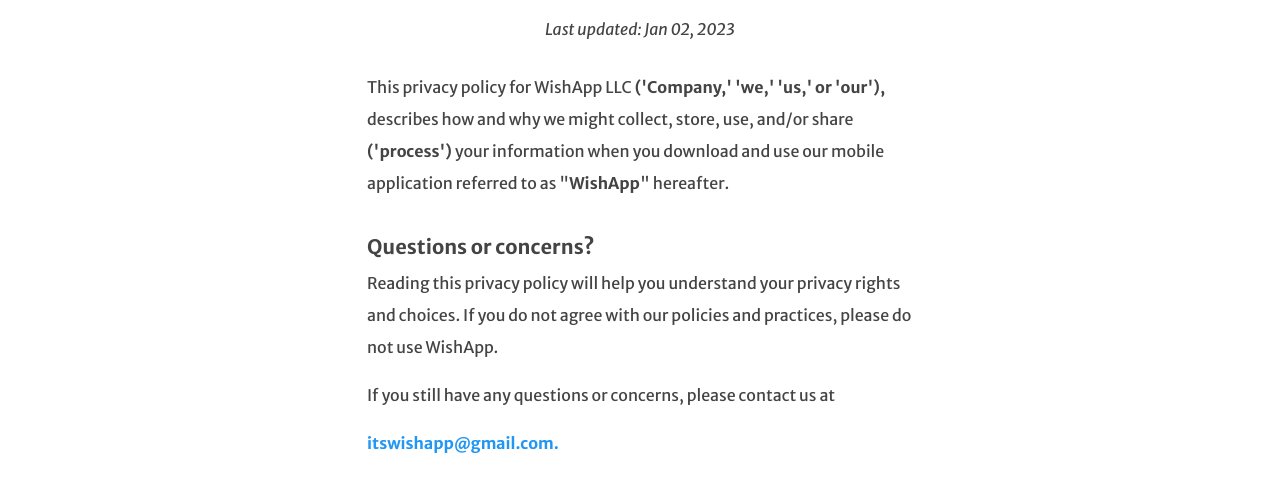
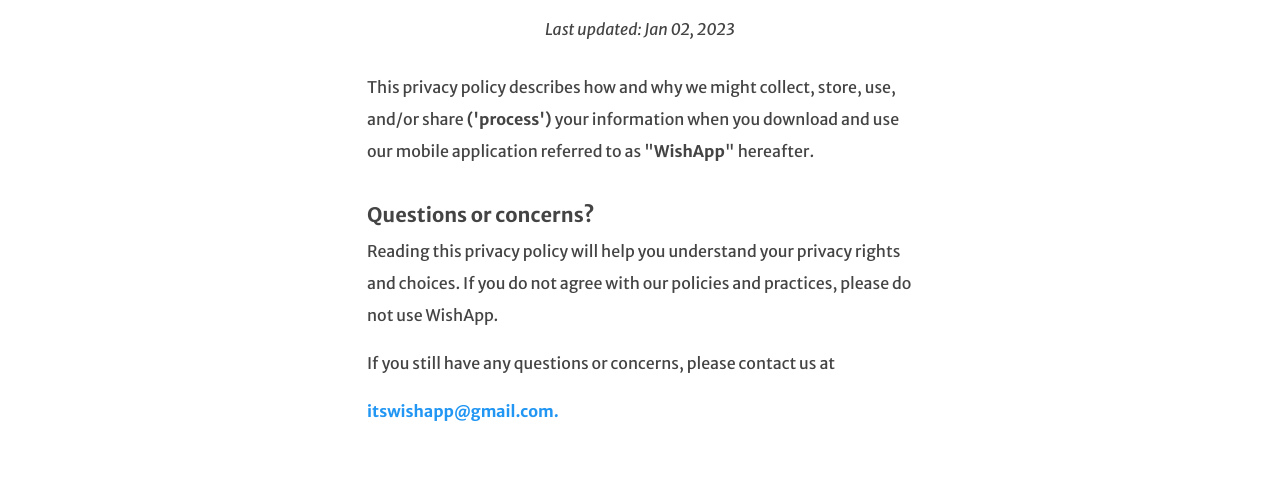
Before and after one commit to NitinKumarS/wishapp-web, a plain HTML site: page privacypolicy.html in a window 1280 px wide. Shown: the part 321-800 px from the top of the page. Drawn offline with nearby package versions, Linux system fonts and the light colour scheme.

Commit message:
Updated first para of the Privacy Policy.

```diff
--- a/privacypolicy.html
+++ b/privacypolicy.html
@@ -81,7 +81,7 @@
           <div class="col-md-3 col-lg-3 col-xl-3 col-xxl-3"></div>
           <div class="content col-md-6 col-lg-6 col-xl-6 col-xxl-6">
             <p>
-              This privacy policy for WishApp LLC <strong>('Company,' 'we,' 'us,' or 'our'),</strong>
+              This privacy policy
               describes how and why we might collect, store, use, and/or share <strong>('process')</strong>
               your information when you download and use our mobile application referred to as
               "<strong>WishApp</strong>" hereafter.
```
